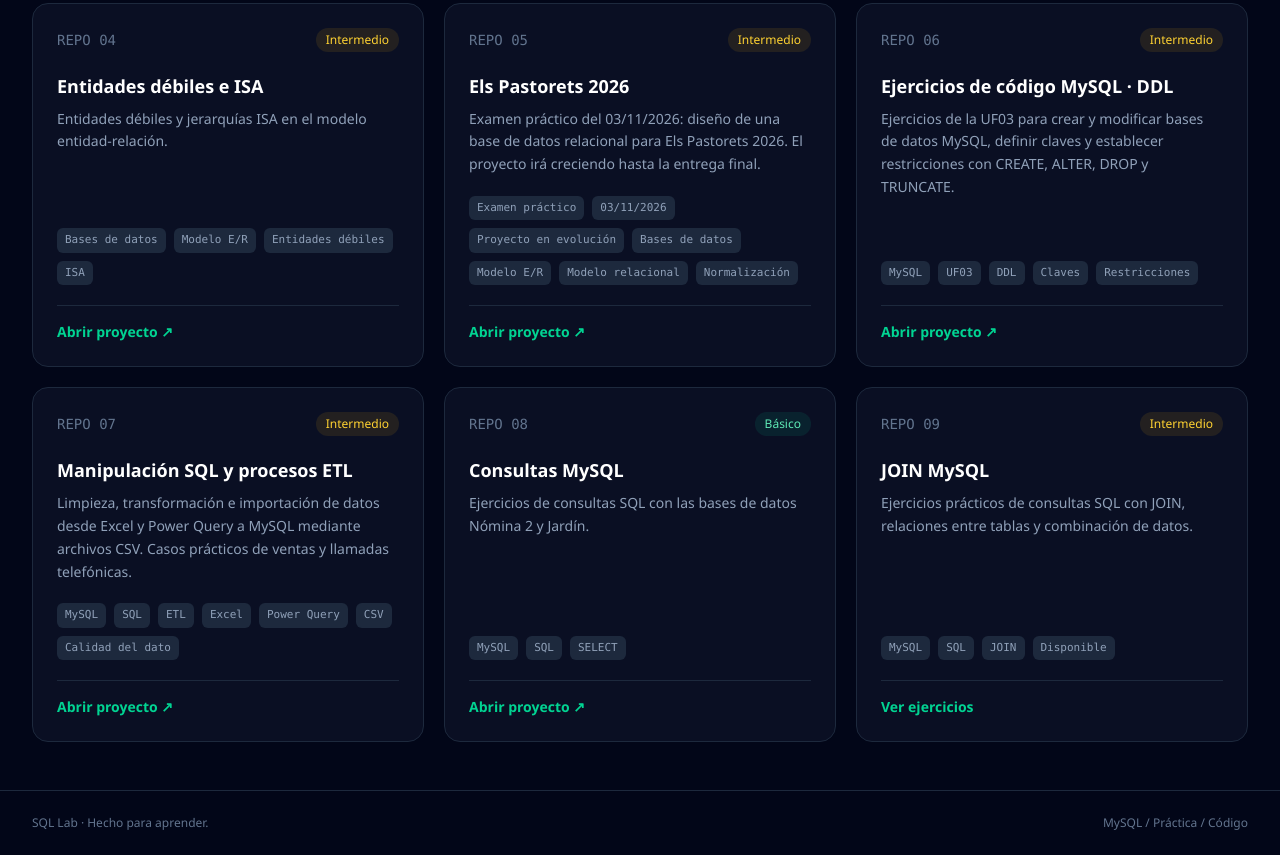
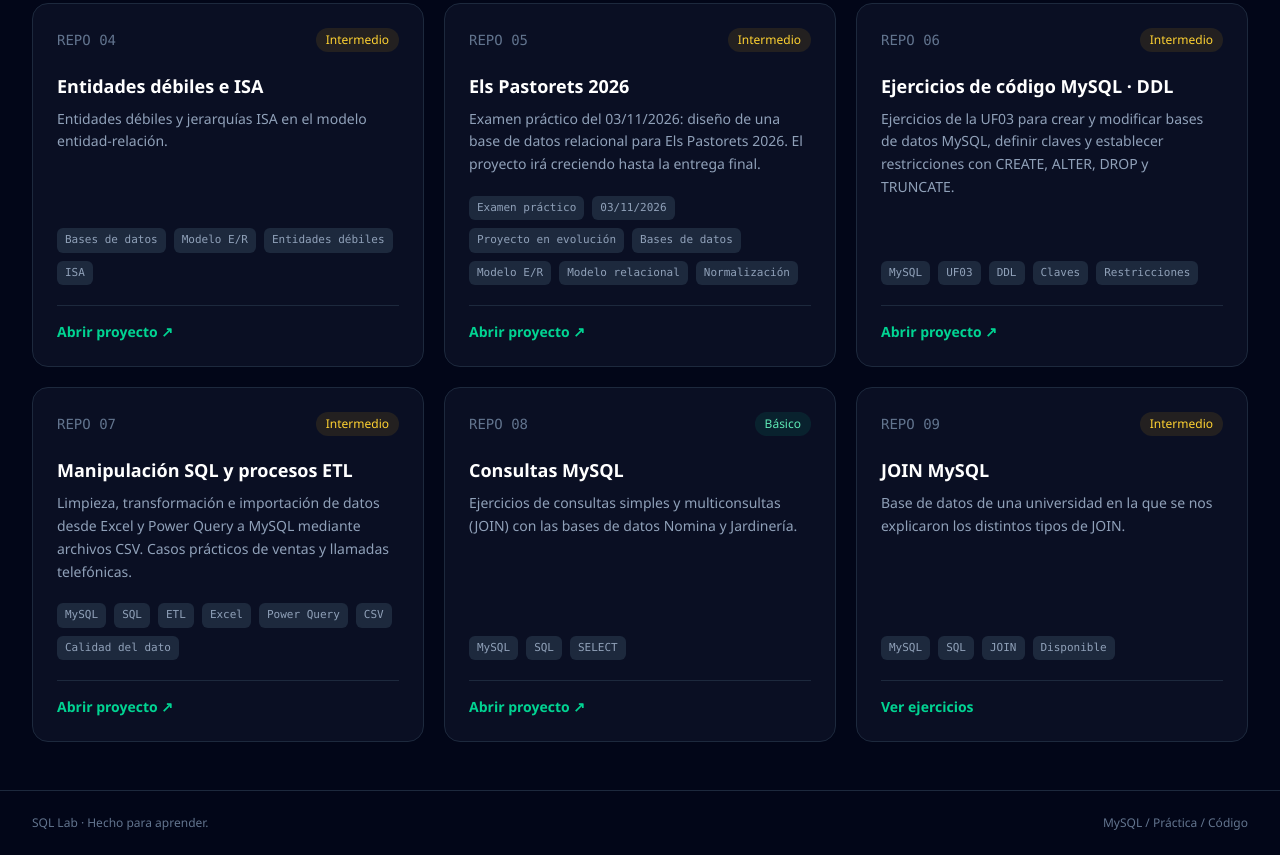
Before and after one commit to fontanillus/ejercicios-bases-de-datos, a plain HTML site: page index.html in a window 1280 px wide. Shown: the part 1139-1994 px from the top of the page. Drawn offline with nearby package versions, Linux system fonts and the light colour scheme.

Commit message:
Add files via upload

```diff
--- a/index.html
+++ b/index.html
@@ -147,14 +147,14 @@
         {
           title: "Consultas MySQL",
           level: "Básico",
-          description: "Ejercicios de consultas SQL con las bases de datos Nómina 2 y Jardín.",
+          description: "Ejercicios de consultas simples y multiconsultas (JOIN) con las bases de datos Nomina y Jardinería.",
           tags: ["MySQL", "SQL", "SELECT"],
           url: "https://fontanillus.github.io/consultas_mysql/"
         },
         {
           title: "JOIN MySQL",
           level: "Intermedio",
-          description: "Ejercicios prácticos de consultas SQL con JOIN, relaciones entre tablas y combinación de datos.",
+          description: "Base de datos de una universidad en la que se nos explicaron los distintos tipos de JOIN.",
           tags: ["MySQL", "SQL", "JOIN", "Disponible"],
           url: "https://fontanillus.github.io/join_mysql/",
           linkText: "Ver ejercicios"
```
